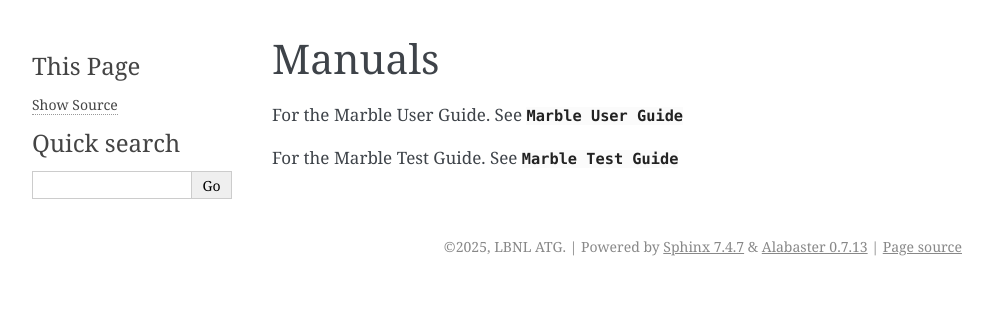
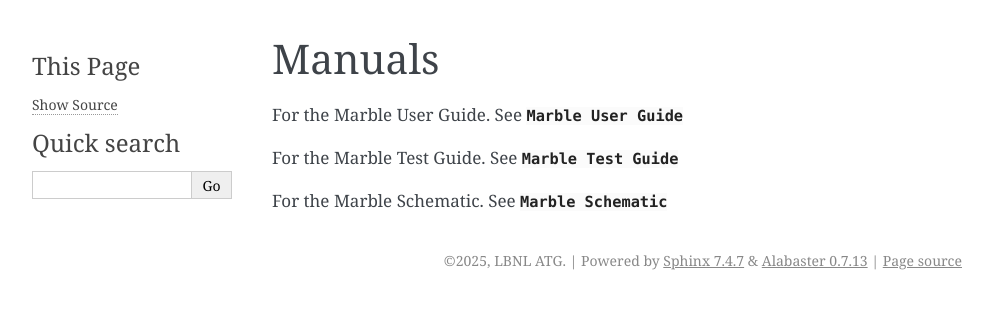
Before and after one commit to BerkeleyLab/Marble, a Sphinx documentation site: the page built from docs/sphinx/manuals.rst, in a window 1280 px wide. Shown: the top 309 px of the page, without its empty margins (148-1141 px from the left). Built offline with Sphinx 7.4.7, drawn with Linux system fonts in a browser that asks for light colours.

Commit message:
docs/sphinx: add Marble schematic to sphinx docs

```diff
--- a/docs/sphinx/manuals.rst
+++ b/docs/sphinx/manuals.rst
@@ -6,3 +6,5 @@ Manuals
 For the Marble User Guide. See :download:`Marble User Guide<Marble_User_Guide.pdf>`
 
 For the Marble Test Guide. See :download:`Marble Test Guide<Marble_Test_Guide.pdf>`
+
+For the Marble Schematic. See :download:`Marble Schematic<Marble_Schematic.pdf>`
```
